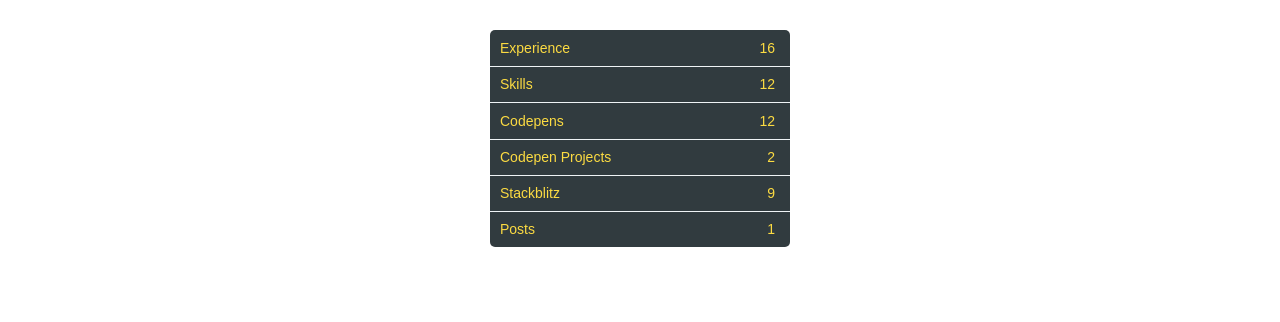
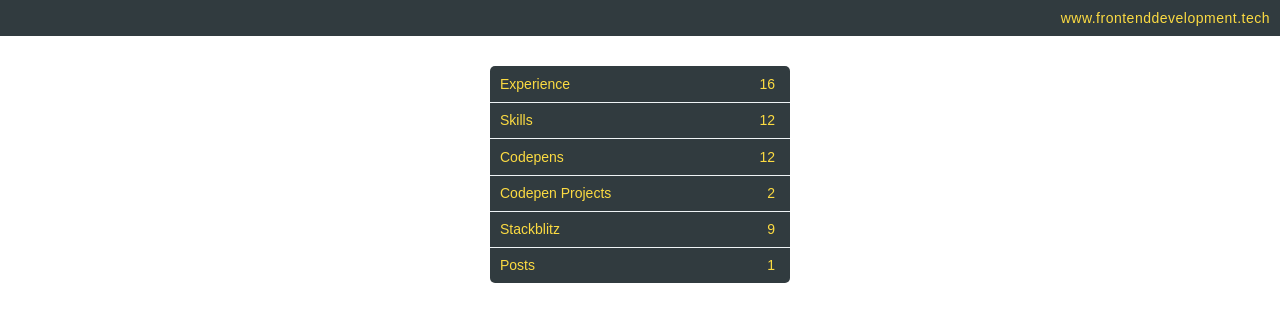
Before and after one commit to eastcoastdeveloper/Angular-Accordion-JSON, an Angular app: page / in a window 1280 px wide. Shown: the top 322 px of the page. Built offline with nearby package versions, Linux system fonts and the light colour scheme.

Commit message:
2 files modified

```diff
--- a/src/index.html
+++ b/src/index.html
@@ -1 +1,3 @@
+<a class="website" href="https://frontenddevelopment.tech/" target="_blank">www.frontenddevelopment.tech</a>
+
 <my-app>loading</my-app>
--- a/src/styles.css
+++ b/src/styles.css
@@ -1 +1,17 @@
-/* Add application styles & imports to this file! */
+html,
+body {
+  margin: 0;
+  padding: 0;
+}
+.website {
+  font: normal 14px sans-serif;
+  letter-spacing: 0.5px;
+  display: block;
+  text-align: right;
+  cursor: pointer;
+  background-color: #313b3f;
+  color: #fcdb42;
+  padding: 10px;
+  text-decoration: none;
+  margin-bottom: 15px;
+}
```
